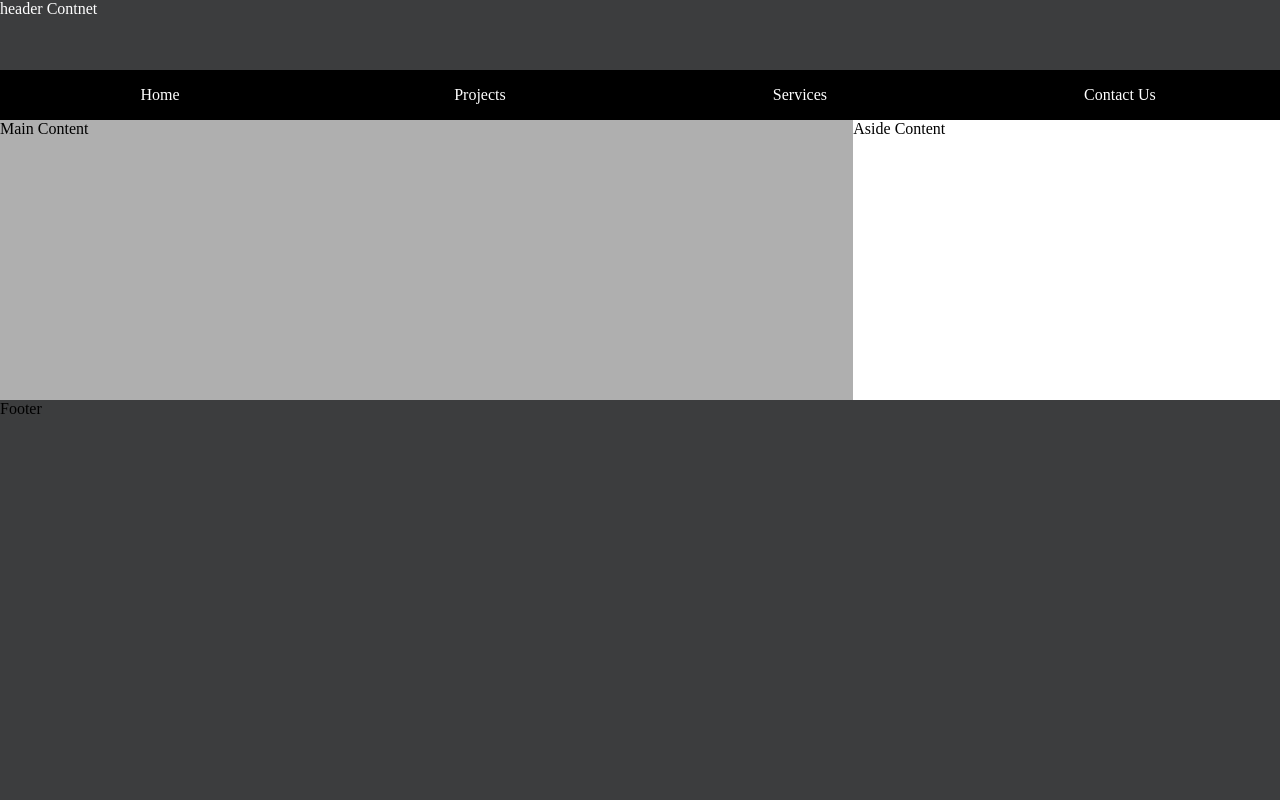
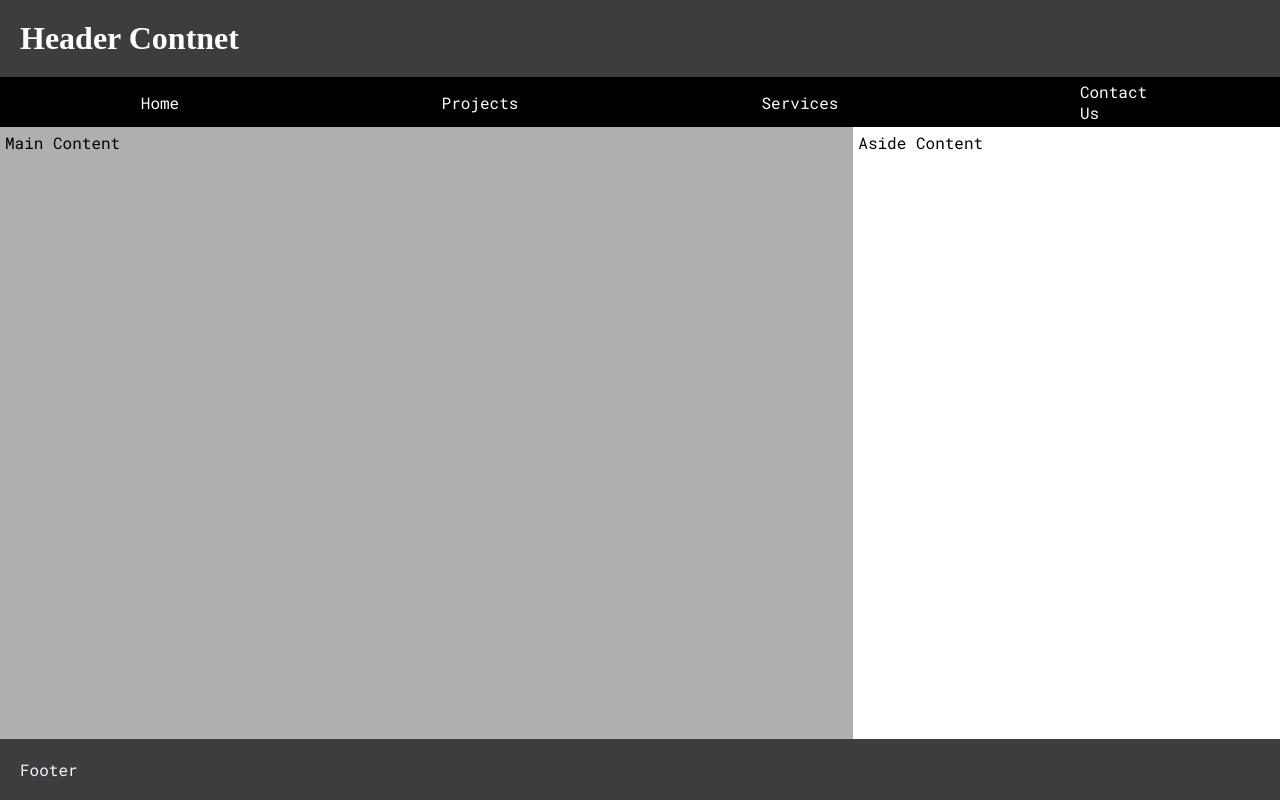
Before and after one commit to nico9229/wdd131, a plain HTML site: page week01/basic-layout.html in a window 1280 px wide. Drawn offline with Linux system fonts and the light colour scheme.

Commit message:
task finish

```diff
--- a/week01/basic-layout.html
+++ b/week01/basic-layout.html
@@ -1,5 +1,6 @@
 <!DOCTYPE html>
 <html lang="en">
+
 <head>
     <meta charset="UTF-8">
     <meta name="viewport" content="width=device-width, initial-scale=1.0">
@@ -8,35 +9,46 @@
 </head>
 
 <body>
-    <header>header Contnet</header>
+    <header>
+       <h1>Header Contnet</h1>
+    </header>
+
+
     <div class="links">
 
         <div class="link">
-                <a href="#" target="_blanck">Home</a>
+            <a href="#" target="_blank">Home</a>
         </div>
 
         <div class="link">
-                <a href="#" target="_blanck">Projects</a>
+            <a href="#" target="_blank">Projects</a>
         </div>
 
         <div class="link">
-                <a href="#" target="_blanck">Services</a>
+            <a href="#" target="_blank">Services</a>
         </div>
 
         <div class="link">
-                <a href="#" target="_blanck">Contact Us</a>
+            <a href="#" target="_blank">Contact Us</a>
         </div>
     </div>
-    <mine class="contenedor">
+
+    <!-- Here I made a big container with two boxes.
+     In CSS, each box takes its corresponding column,
+     just like the example in the Week 1 picture. -->
+
+    <main class="contenedor">
         <div class="box1">
             <p class="tm">Main Content</p>
         </div>
         <div class="box2">
             <p class="tm">Aside Content</p>
         </div>
-    </mine>
+    </main>
+
     <footer>
         <p>Footer</p>
     </footer>
 </body>
+
 </html>
--- a/week01/style/layout.css
+++ b/week01/style/layout.css
@@ -1,85 +1,101 @@
-*{
+@import url('https://fonts.googleapis.com/css2?family=Roboto+Mono:ital,wght@0,100..700;1,100..700&display=swap');
+
+* {
     margin: 0px;
     padding: 0px;
     box-sizing: border-box;
 }
-body{
-    display:grid;
+
+body {
+    display: grid;
     grid-template-columns: 1fr 1fr 1fr;
     grid-template-rows: auto auto 1fr auto;
     margin: 0px;
     height: 100vh;
+
 }
-header{
-    display:block;
+
+body{
+    font-family: "Roboto Mono", monospace;
+}
+
+h1{
+    font-family: "Libre Baskerville", serif;
+}
+header {
+    display: block;
     grid-column: 1/4;
     background-color: rgb(60, 61, 62);
     color: rgb(255, 255, 255);
-    height: 70px;
+    padding: 20px;
 
 }
 
 /* here are all the inline element in a box: "links"*/
 
-.links{
+.links {
     grid-column: 1/4;
     display: flex;
-    justify-content:center;
+    justify-content: center;
     background-color: black;
     height: 50px;
 }
 
-.link{
+.link {
     display: flex;
     align-items: center;
     justify-content: center;
     background-color: none;
     height: 30px;
     width: 80px;
-    margin:auto;
+    margin: auto;
     border-radius: 5px;
 }
-.link a{
+
+.link a {
     text-decoration: none;
-    color:white;
+    color: white;
 }
 
 
 
 
 /*here are the two box*/
-.contenedor{
-    grid-column: 1/4;;
+.contenedor {
+    grid-column: 1/4;
+    ;
     display: grid;
     grid-template-columns: 1fr 1fr 1fr;
     height: auto;
     margin-bottom: 0px;
+}
+
+.box1 {
+    grid-column: 1/3;
+    background-color: rgb(175, 175, 175);
+    padding: 5px;
+
 
 }
 
-.box1{
-    grid-column: 1/3;
-    background-color: rgb(175, 175, 175);
-
+.box2 {
+    grid-column: 3/4;
+    background-color: white;
+    padding: 5px;
 
 }
-.box2{
-    grid-column: 3/4;
-    background-color:white;
 
-}
-.tm{
-    color:black;
+.tm {
+    color: black;
 }
 
 
 
 
 /*here to do the footer*/
-footer{
+footer {
     grid-column: 1/4;
-    background-color:  rgb(60, 61, 62);
-    height: 400px;
-
-
+    background-color: rgb(60, 61, 62);
+    padding: 20px;
+    color: aliceblue;
 }
```
Lines whose indentation alone changed are shown as unchanged.
